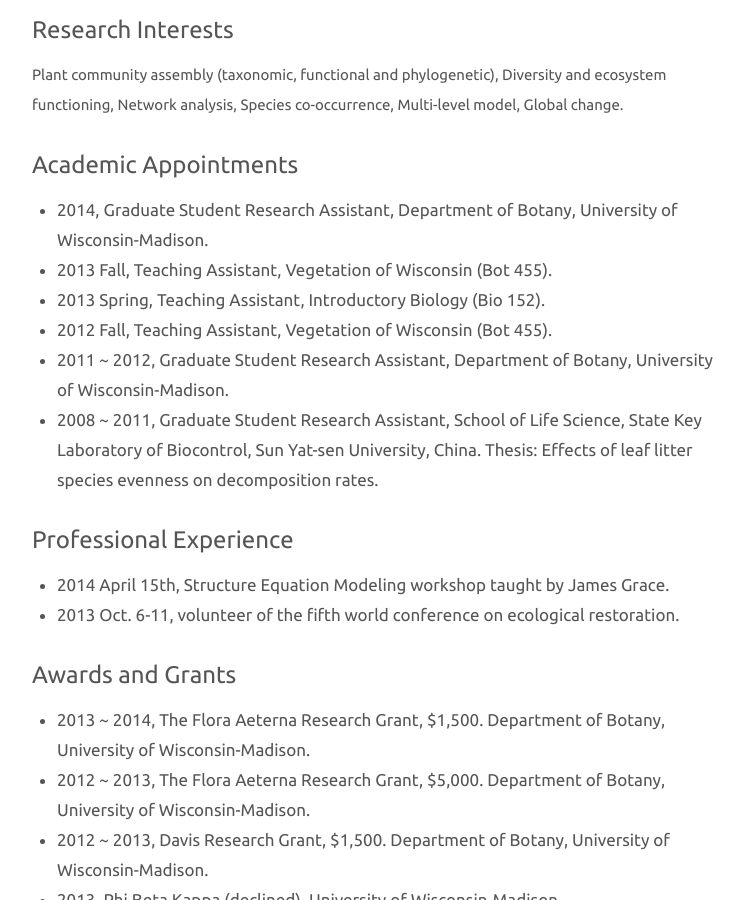
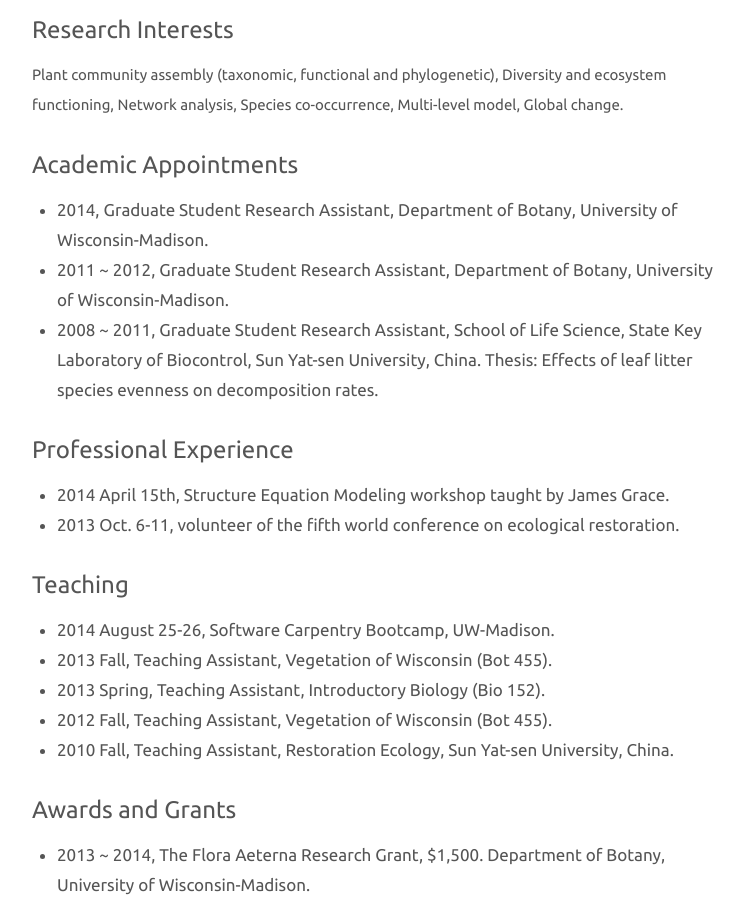
Before and after one commit to daijiang/Old-website, a Jekyll site: the page built from resume.md, in a window 1280 px wide and 900 px high, scrolled down 362 px. Shown: the whole window, without its empty margins (258-1002 px from the left). Built offline with Jekyll 4.4.1, drawn with Linux system fonts in a browser that asks for light colours; Markdown is read by kramdown in place of the engine named in the settings.

Commit message:
Update resume.md

```diff
--- a/resume.md
+++ b/resume.md
@@ -40,6 +37,13 @@ Plant community assembly (taxonomic, functional and phylogenetic), Diversity and
 
 - 2014 April 15th, Structure Equation Modeling workshop taught by James Grace.
 - 2013 Oct. 6-11, volunteer of the fifth world conference on ecological restoration.
+
+## Teaching
+- 2014 August 25-26, Software Carpentry Bootcamp, UW-Madison.
+- 2013 Fall, Teaching Assistant, Vegetation of Wisconsin (Bot 455).
+- 2013 Spring, Teaching Assistant, Introductory Biology (Bio 152).
+- 2012 Fall, Teaching Assistant, Vegetation of Wisconsin (Bot 455).
+- 2010 Fall, Teaching Assistant, Restoration Ecology, Sun Yat-sen University, China.
 
 ## Awards and Grants
 
```
Also changed, not shown: other parts of resume.md (+0 -3 lines).
